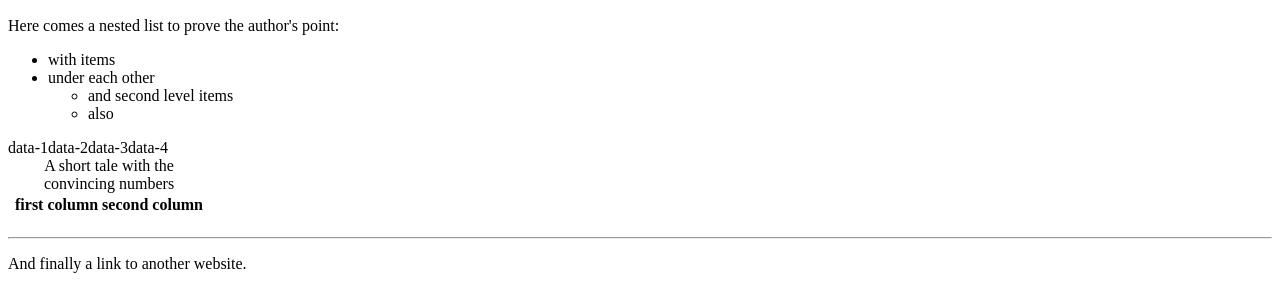
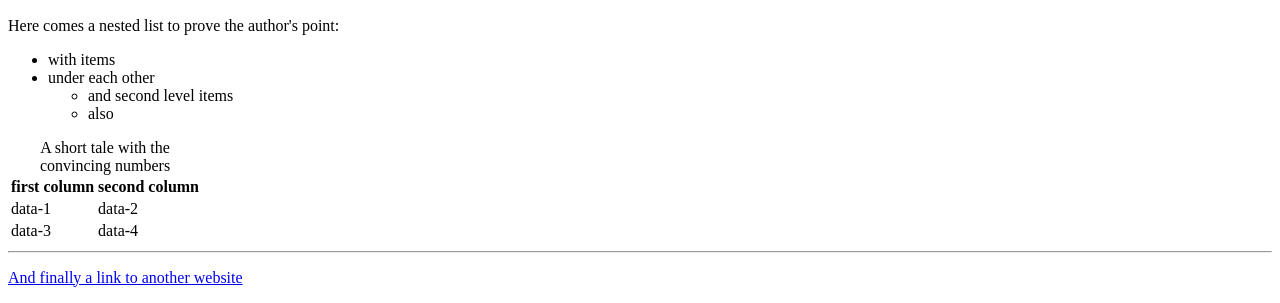
Before and after one commit to csavasbogi/fa, a plain HTML site: page index.html in a window 1280 px wide. Shown: the part 583-886 px from the top of the page. Drawn offline with Linux system fonts and the light colour scheme.

Commit message:
harmadsik

```diff
--- a/index.html
+++ b/index.html
@@ -25,17 +25,20 @@
     </ul>
 <table>
     <caption>A short tale with the convincing numbers</caption>
-    <td>
-        <th>first column</th><th>second column</th>
-    </td>
-    <td>
-        <tr>data-1</tr><tr>data-2</tr>
-    </td>
-    <td>
-        <tr>data-3</tr><tr>data-4</tr>
-    </td>
+    <tr>
+        <th>first column</th>
+        <th>second column</th>
+    </tr>
+    <tr>
+        <td>data-1</td>
+        <td>data-2</td>
+    </tr>
+    <tr>
+        <td>data-3</td>
+        <td>data-4</td>
+    </tr>
 </table>
 <hr>
-<p><a href="https://teamtrees.org/"></a>And finally a link to another website.</p>
+<p><a href="https://teamtrees.org/">And finally a link to another website</a></p>
 </body>
 </html>
```
